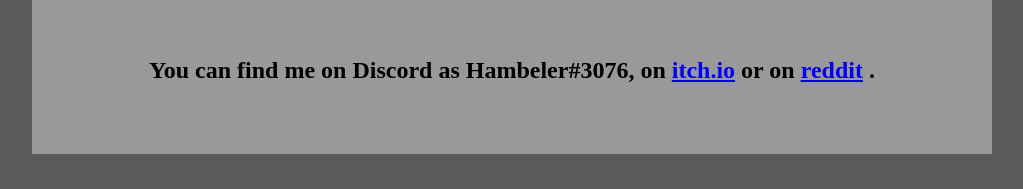
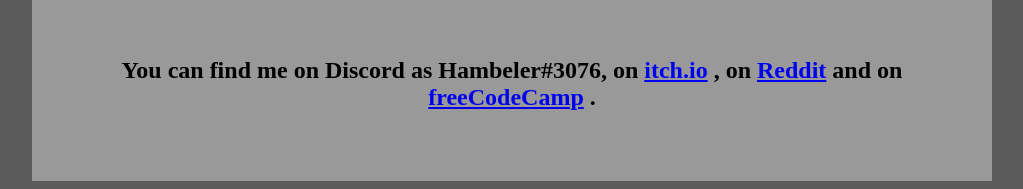
Before and after one commit to Hambeler/hambeler.github.io, a plain HTML site: page index.html in a window 1280 px wide. Shown: the part 957-1146 px from the top of the page, without its empty margins (128-1151 px from the left). Before the commit the page ends 1119 px from the top, so only its background shows below. Drawn offline with Linux system fonts and the light colour scheme.

Commit message:
Update index.html

```diff
--- a/index.html
+++ b/index.html
@@ -27,8 +27,10 @@
       <footer>
         <span>You can find me on Discord as Hambeler#3076, on </span>
         <a href="https://hambeler.itch.io/" target="_blank">itch.io</a>
-        <span> or on </span>
-        <a href="https://www.reddit.com/user/Hambeler" target="_blank">reddit</a>
+        <span>, on </span>
+        <a href="https://www.reddit.com/user/Hambeler" target="_blank">Reddit</a>
+        <span> and on </span>
+        <a href="https://forum.freecodecamp.org/u/hambeler" target="_blank">freeCodeCamp</a>
         <span>.</span>
       </footer>
       </body>
```
